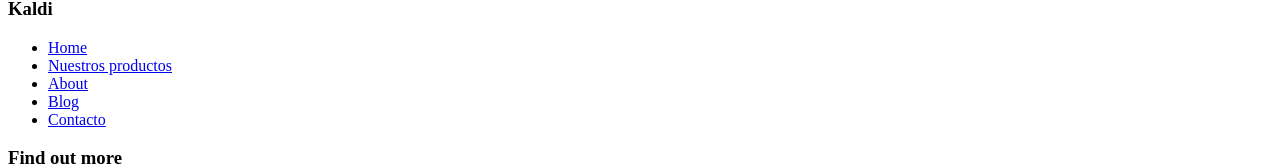
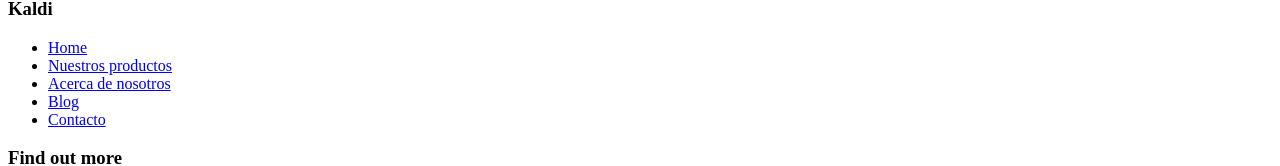
Before and after one commit to ggodoygeogama/smart-ocean-8bdb7, a Next.js app: page / in a window 1280 px wide. Shown: the part 2714-2880 px from the top of the page. Built offline with nearby package versions, Linux system fonts and the light colour scheme.

Commit message:
footer.js: changed

```diff
--- a/components/footer.js
+++ b/components/footer.js
@@ -18,7 +18,7 @@ export default function Footer() {
             <ul className="mb3">
               <li><a href="/" className="link">Home</a></li>
               <li><a href="/products" className="link">Nuestros productos</a></li>
-              <li><a href="/values" className="link">About</a></li>
+              <li><a href="/values" className="link">Acerca de nosotros</a></li>
               <li><a href="/post" className="link">Blog</a></li>
               <li><a href="/contact" className="link">Contacto</a></li>
             </ul>
```
